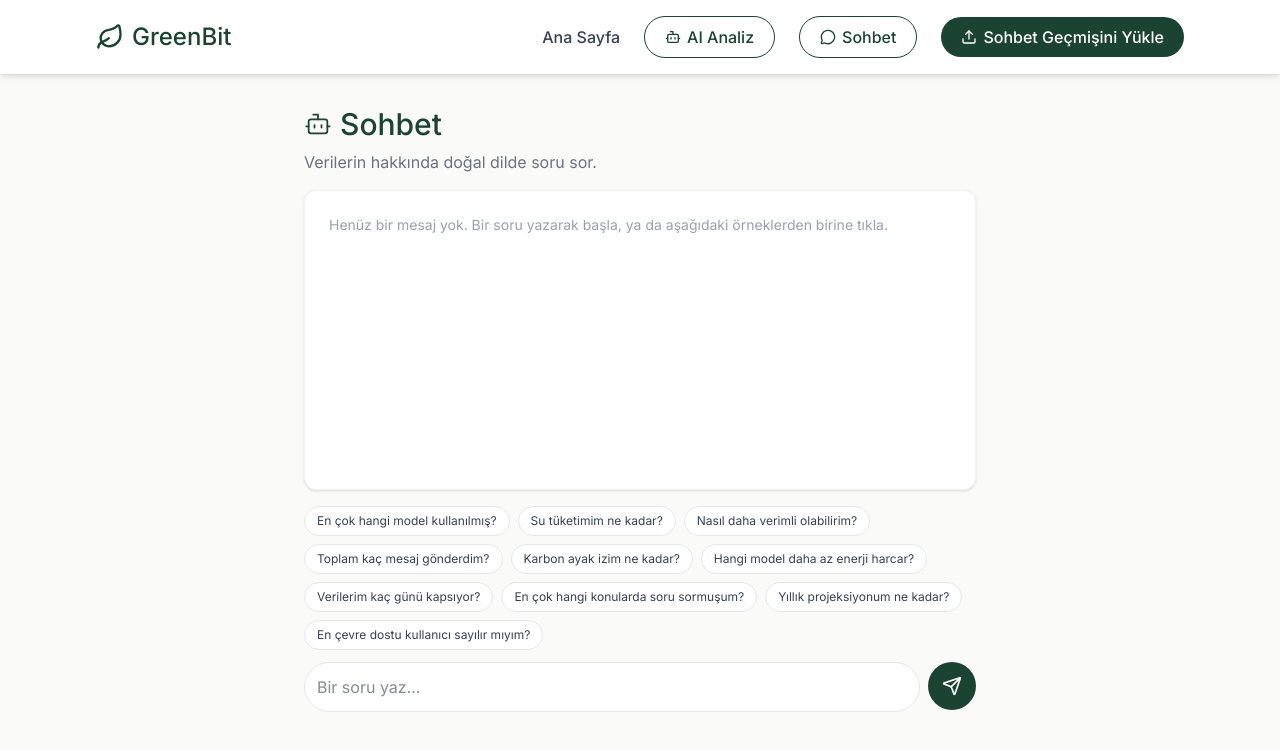
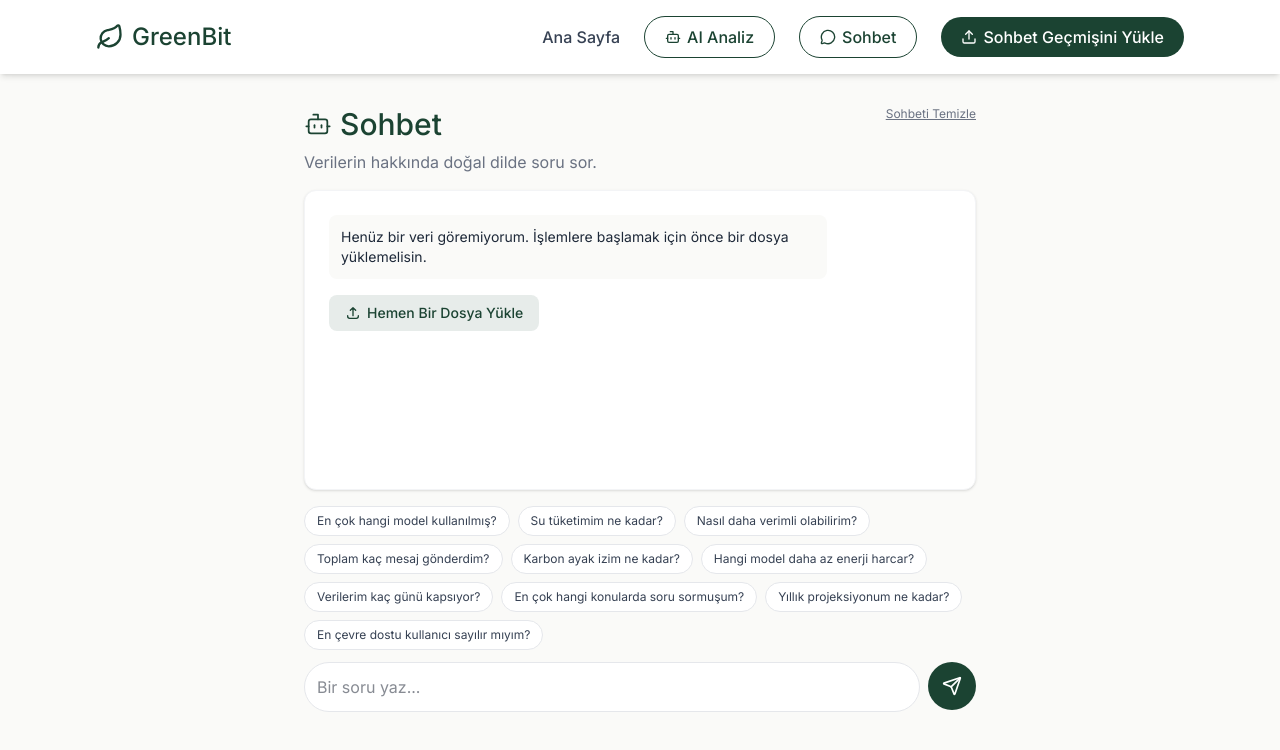
Before and after one commit to Mkaya00/GreenBit, a Next.js app in the folder greenbit-app/: page /chat in a window 1280 px wide. Shown: the top 750 px of the page. Built offline with nearby package versions, Linux system fonts and the light colour scheme.

Commit message:
feat: add upload redirect link when no data is loaded in chat

```diff
--- a/greenbit-app/src/app/chat/page.tsx
+++ b/greenbit-app/src/app/chat/page.tsx
@@ -3,6 +3,7 @@
 import { useState, useEffect } from "react";
 import { Bot, Send } from "lucide-react";
 import { calculateMetricsForModel } from '../lib/carbon';
+import Link from "next/link";
 
 type Message = {
   role: "user" | "assistant";
@@ -40,6 +41,7 @@ export default function ChatPage() {
   const [loading, setLoading] = useState(false);
   const [dataInfo, setDataInfo] = useState<{ conversations: number; messages: number; fileName: string } | null>(null);
   const [askedQuestions, setAskedQuestions] = useState<string[]>([]);
+  const [needsData, setNeedsData] = useState(false);
 
   useEffect(() => {
     const saved = sessionStorage.getItem("greenbit_chat_history");
@@ -49,6 +51,22 @@ export default function ChatPage() {
   useEffect(() => {
     sessionStorage.setItem("greenbit_chat_history", JSON.stringify(messages));
   }, [messages]);
+
+
+  useEffect(() => {
+    const savedData = localStorage.getItem("greenbit_conversations");
+    if (!savedData) {
+      setNeedsData(true);
+      setMessages((prev) => {
+        if (prev.length === 0) {
+          return [{ role: "assistant" as const, text: "Henüz bir veri göremiyorum. İşlemlere başlamak için önce bir dosya yüklemelisin." }];
+        }
+        return prev;
+      });
+    }
+  }, []);
+
+
 
   useEffect(() => {
     const savedData = localStorage.getItem("greenbit_conversations");
@@ -190,8 +208,10 @@ setDataInfo({ conversations: conversations.length, messages: totalMessages, file
         )}
 
         <div className="bg-white rounded-xl border border-gray-100 shadow-sm p-6 mb-4 min-h-[300px] space-y-4">
-        {messages.length === 0 && (
+        {messages.length === 0 && !needsData && (
+            <div className="space-y-2">
             <p className="text-gray-400 text-sm">Henüz bir mesaj yok. Bir soru yazarak başla, ya da aşağıdaki örneklerden birine tıkla.</p>
+          </div>
           )}
 
           {messages.map((msg, i) => (
@@ -209,6 +229,16 @@ setDataInfo({ conversations: conversations.length, messages: totalMessages, file
               <span className="w-2 h-2 bg-[#1B4332] rounded-full animate-bounce" style={{ animationDelay: "0ms" }}></span>
               <span className="w-2 h-2 bg-[#1B4332] rounded-full animate-bounce" style={{ animationDelay: "150ms" }}></span>
               <span className="w-2 h-2 bg-[#1B4332] rounded-full animate-bounce" style={{ animationDelay: "300ms" }}></span>
+            </div>
+          )}
+          {needsData && (
+            <div className="flex justify-start mt-2">
+              <Link href="/upload" className="inline-flex items-center gap-1.5 px-4 py-2 text-sm text-[#1B4332] bg-[#1B4332]/10 rounded-lg font-medium hover:bg-[#1B4332]/20 transition-colors">
+                <svg className="w-4 h-4" fill="none" stroke="currentColor" viewBox="0 0 24 24" xmlns="http://www.w3.org/2000/svg">
+                  <path strokeLinecap="round" strokeLinejoin="round" strokeWidth={2} d="M4 16v1a3 3 0 003 3h10a3 3 0 003-3v-1m-4-8l-4-4m0 0L8 8m4-4v12" />
+                </svg>
+                Hemen Bir Dosya Yükle
+              </Link>
             </div>
           )}
         </div>
```
